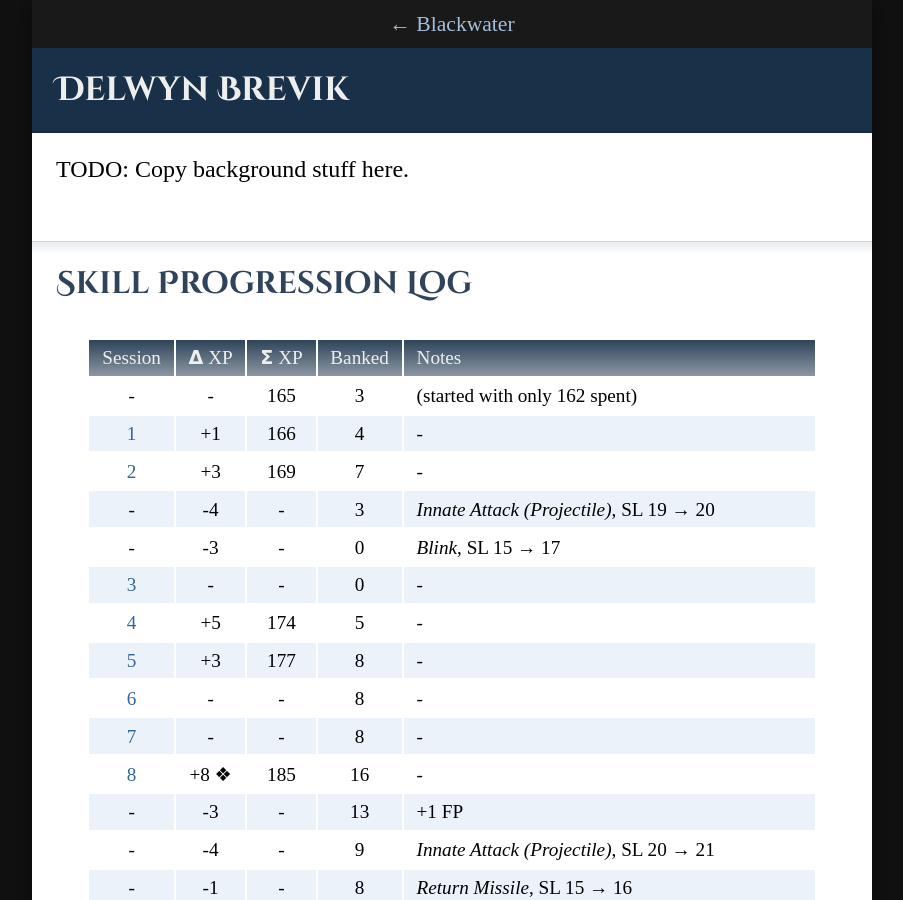
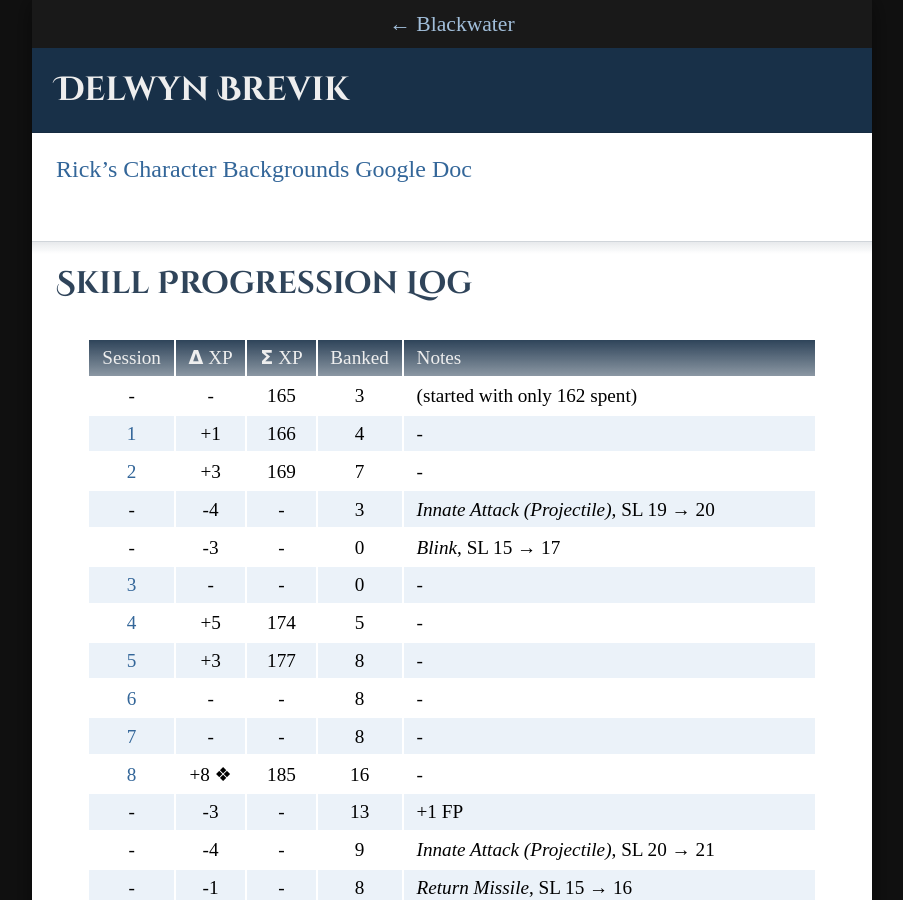
Before and after one commit to rickosborne/ttrpg, a Jekyll site: the page built from blackwater/characters/Delwyn-Brevik.md, in a window 1280 px wide and 900 px high. Shown: the whole window, without its empty margins (188-1091 px from the left). Built offline with Jekyll 4.4.1, drawn with Linux system fonts in a browser that asks for light colours; some web fonts are replaced; our own code applies the rules of GitHub Pages for plain Markdown files.

```diff
--- a/blackwater/characters/Delwyn-Brevik.md
+++ b/blackwater/characters/Delwyn-Brevik.md
@@ -9,7 +9,7 @@ keywords:
 
 # Delwyn Brevik
 
-TODO: Copy background stuff here.
+[Rick's Character Backgrounds Google Doc](https://docs.google.com/document/d/1OeipBkEh1d2vbf5vHq0K4Q2kqwYF2oFt6QOlik1BAso/edit)
 
 ## Skill Progression Log
 
```
Also changed, not shown: blackwater/sessions/2021-04-11-flynn-and-bear-it.md (+1 -1 lines).
